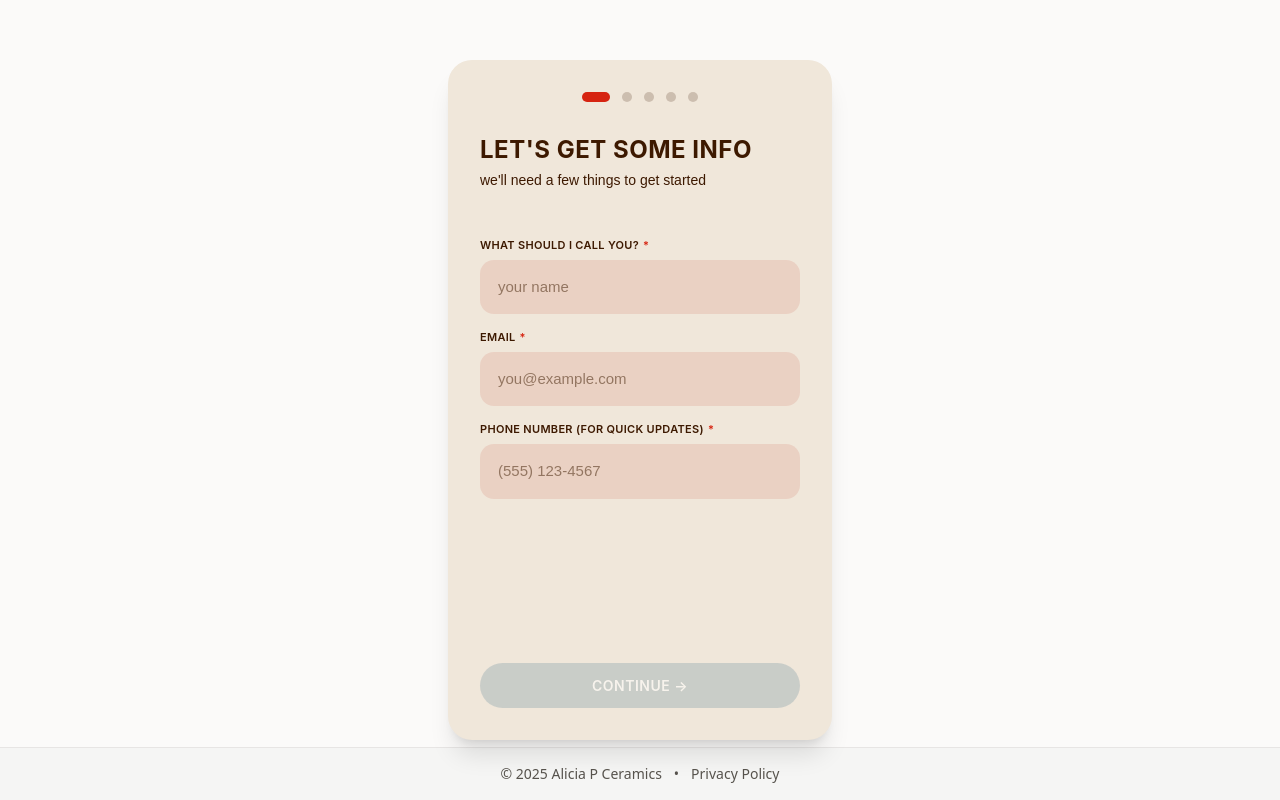
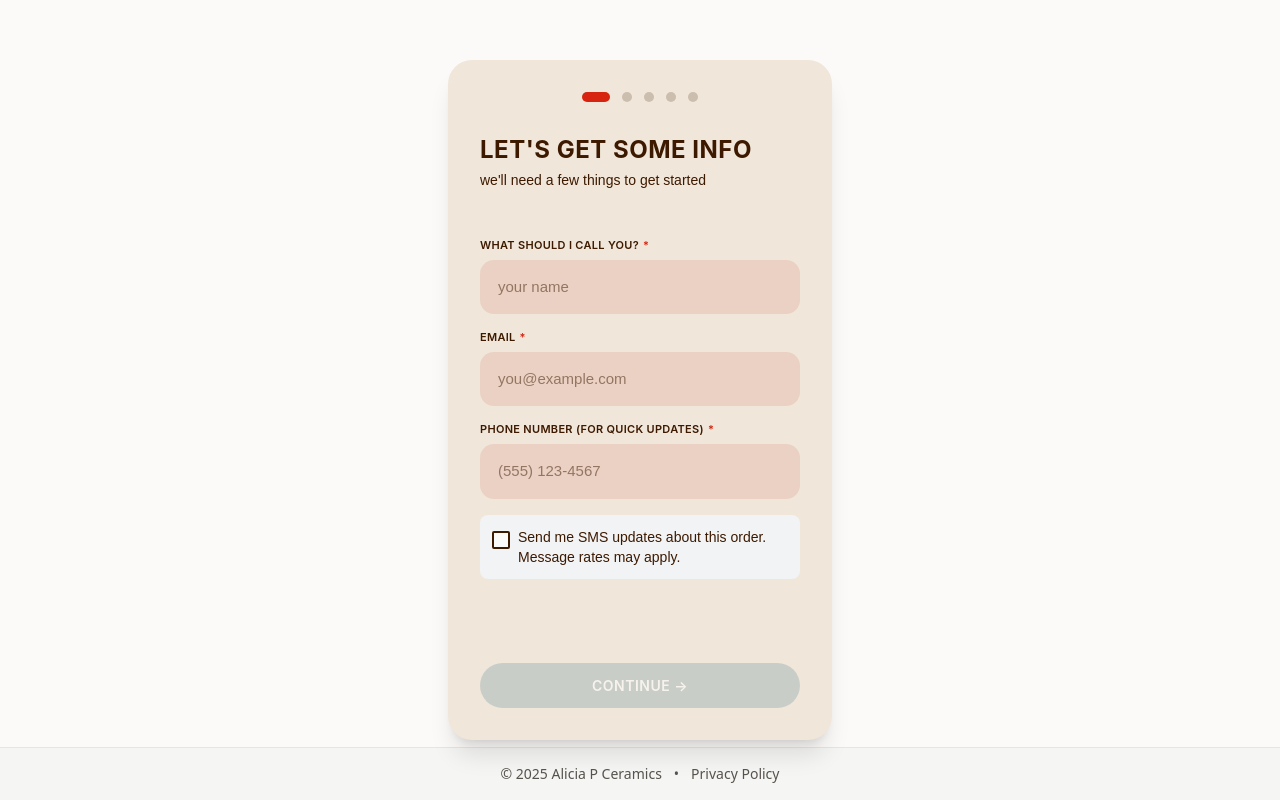
Before and after one commit to jpitchardu/aliciapceramics.com, a Next.js app: page /commisions in a window 1280 px wide. Built offline with nearby package versions, Linux system fonts and the light colour scheme.

Commit message:
New sms opt-in copy

```diff
--- a/src/app/commisions/_components/AcceptTermsAndConditionsFormStep.tsx
+++ b/src/app/commisions/_components/AcceptTermsAndConditionsFormStep.tsx
@@ -28,19 +28,6 @@ export function AcceptTermsAndConditionsFormStep() {
   const [errorMessage, setErrorMessage] = useState<string | null>(null);
   const [isSubmitting, setIsSubmitting] = useState(false);
   const [consent, setConsent] = useState(false);
-  const [smsConsent, setSmsConsent] = useState(false);
-
-  const handleSmsConsentChange = useCallback(
-    (e: ChangeEvent<HTMLInputElement>) => {
-      const value = e.target.checked;
-      setSmsConsent(value);
-      dispatchOrderChange({
-        type: "accept-terms-and-conditions",
-        payload: { consent: value && consent },
-      });
-    },
-    [setSmsConsent, dispatchOrderChange, consent],
-  );
 
   const handleConsentChange = useCallback(
     (e: ChangeEvent<HTMLInputElement>) => {
@@ -48,10 +35,10 @@ export function AcceptTermsAndConditionsFormStep() {
       setConsent(value);
       dispatchOrderChange({
         type: "accept-terms-and-conditions",
-        payload: { consent: value && smsConsent },
+        payload: { consent: value },
       });
     },
-    [dispatchOrderChange, smsConsent],
+    [dispatchOrderChange],
   );
 
   const onSubmit = useCallback(async () => {
@@ -150,23 +137,6 @@ export function AcceptTermsAndConditionsFormStep() {
           </div>
           <div className="bg-(--color-stone-disabled) rounded-lg p-4 flex flex-row items-center gap-2">
             <input
-              id="sms-consent"
-              className="aliciap-checkbox"
-              type="checkbox"
-              onChange={handleSmsConsentChange}
-              checked={smsConsent}
-            />
-            <label
-              htmlFor="sms-consent"
-              className="font-body text-sm text-earth-dark"
-            >
-              I agree to receive text messages from Alicia P Ceramics (including
-              order updates, timeline changes, and design discussions) at the
-              phone number I provided.
-            </label>
-          </div>
-          <div className="bg-(--color-stone-disabled) rounded-lg p-4 flex flex-row items-center gap-2">
-            <input
               id="terms-and-conditions"
               className="aliciap-checkbox"
               type="checkbox"
--- a/src/app/commisions/_components/ClientDetailsFormStep.tsx
+++ b/src/app/commisions/_components/ClientDetailsFormStep.tsx
@@ -5,6 +5,7 @@ import { Order } from "@/models/Order";
 import { OrderSummary } from "@/app/commisions/_components/OrderSummary";
 import { Form } from "@/ui/form/Form";
 import z from "zod";
+import { ChangeEvent, useCallback } from "react";
 
 const stepData = {
   title: "let's get some info",
@@ -49,6 +50,19 @@ export function ClientDetailsFormStep() {
     });
   };
 
+  const handleSmsConsentChange = useCallback(
+    (e: ChangeEvent<HTMLInputElement>) => {
+      const value = e.target.checked;
+      dispatchOrderChange({
+        type: "set-sms-consent",
+        payload: {
+          smsConsent: value,
+        },
+      });
+    },
+    [dispatchOrderChange],
+  );
+
   const isValid = !(error && z.treeifyError(error).properties?.client);
 
   return (
@@ -58,8 +72,8 @@ export function ClientDetailsFormStep() {
       <div className="flex-1 min-h-0 overflow-y-auto">
         <div className="pt-4 space-y-4">
           {stepData.fields.map((field) => (
+            <div key={field.label}>
               <TextInput
-              key={field.label}
                 label={field.label}
                 placeholder={field.placeholder}
                 required={field.required}
@@ -67,7 +81,23 @@ export function ClientDetailsFormStep() {
                 value={order.client[field.path]}
                 onChange={(e) => handleChange(field.path, e.target.value)}
               />
+            </div>
           ))}
+          <div className="mt-3 bg-(--color-stone-disabled) rounded-lg p-3 flex flex-row items-start gap-2">
+            <input
+              id="sms-consent-client"
+              className="aliciap-checkbox mt-1"
+              type="checkbox"
+              onChange={handleSmsConsentChange}
+              checked={order.smsConsent ?? false}
+            />
+            <label
+              htmlFor="sms-consent-client"
+              className="font-body text-sm text-earth-dark"
+            >
+              Send me SMS updates about this order. Message rates may apply.
+            </label>
+          </div>
         </div>
       </div>
       <Form.Footer canGoNext={isValid} />
--- a/src/app/commisions/_data/orderContext.tsx
+++ b/src/app/commisions/_data/orderContext.tsx
@@ -40,12 +40,20 @@ type AcceptTermsAndConditionsAction = {
     consent: boolean;
   };
 };
+
+type SetSmsConsentAction = {
+  type: "set-sms-consent";
+  payload: {
+    smsConsent: boolean;
+  };
+};
 type OrderAction =
   | AddClientInfoAction
   | AddPieceOrderDetailAction
   | AddOrderDetailsAction
   | RemovePieceOrderDetailAction
-  | AcceptTermsAndConditionsAction;
+  | AcceptTermsAndConditionsAction
+  | SetSmsConsentAction;
 
 type OrderFormState = {
   order: Order;
@@ -75,6 +83,7 @@ const orderReducer = ({ order }: OrderFormState, action: OrderAction) => {
         ...order,
         client: { ...order.client, ...action.payload.client },
         consent: false,
+        smsConsent: undefined,
       };
       break;
     case "add-piece-detail":
@@ -88,6 +97,7 @@ const orderReducer = ({ order }: OrderFormState, action: OrderAction) => {
           },
         ],
         consent: false,
+        smsConsent: undefined,
       };
       break;
     case "add-order-details":
@@ -95,6 +105,7 @@ const orderReducer = ({ order }: OrderFormState, action: OrderAction) => {
         ...order,
         ...action.payload,
         consent: false,
+        smsConsent: undefined,
       };
       break;
     case "remove-piece-detail":
@@ -104,12 +115,19 @@ const orderReducer = ({ order }: OrderFormState, action: OrderAction) => {
           (detail) => detail.id !== action.payload.id,
         ),
         consent: false,
+        smsConsent: undefined,
       };
       break;
     case "accept-terms-and-conditions":
       newOrder = {
         ...order,
         consent: action.payload.consent,
+      };
+      break;
+    case "set-sms-consent":
+      newOrder = {
+        ...order,
+        smsConsent: action.payload.smsConsent,
       };
       break;
     default:
--- a/src/models/Order.ts
+++ b/src/models/Order.ts
@@ -45,6 +45,7 @@ export const orderSchema = z
     inspiration: z.string().optional(),
     specialConsiderations: z.string().optional(),
     consent: z.boolean(),
+    smsConsent: z.boolean().optional(),
   })
   .strict();
 
@@ -62,5 +63,6 @@ export const getEmptyOrder = (): Order => {
     timeline: undefined,
     pieceDetails: [],
     consent: false,
+    smsConsent: undefined,
   } as unknown as Order;
 };
```
Also changed, not shown: 2 other files (tests, documents, lock files or other folders). Lines whose indentation alone changed are shown as unchanged.
